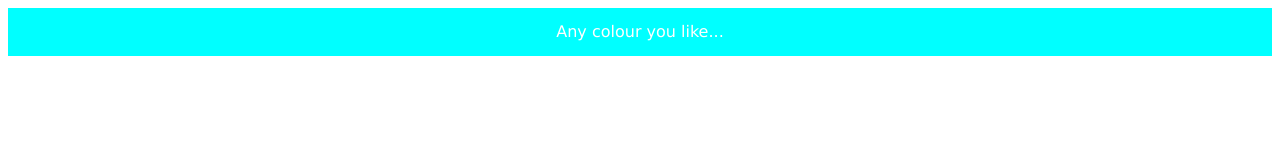
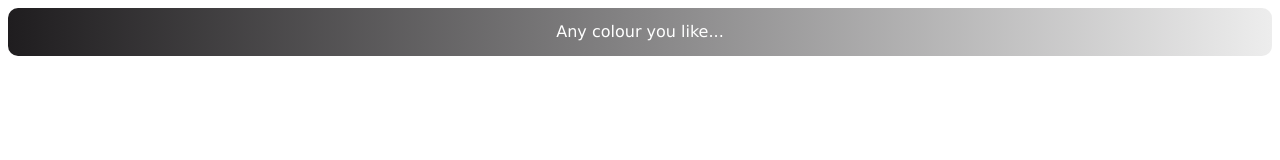
Before and after one commit to joysleepy/mqueries, a plain HTML site: page index.html in a window 1280 px wide. Drawn offline with Linux system fonts and the light colour scheme.

Commit message:
correcciones

```diff
--- a/css/index.css
+++ b/css/index.css
@@ -3,10 +3,11 @@ body{
 }
 
 header#encabezado{
-    background: cyan;
+    background: linear-gradient(to right, rgba(31,29,31,1) 0%, rgba(237,237,237,1) 100%);
     color: white;
     text-align: center;
     line-height: 3em;
+    border-radius: 10px 10px 10px 10px;
 }
 
 /* Media Queries */
@@ -38,7 +39,7 @@ header#encabezado{
     }
 }
 
-@media screen and (min-width: 1001px) and (max-width: 1100px) {
+@media screen and (min-width: 1001px) and (max-width: 1200px) {
     header#encabezado{
         background: linear-gradient(to right, rgba(169,3,41,1) 0%, rgba(143,2,34,1) 44%, rgba(109,0,25,1) 100%);
         color: white;
```
